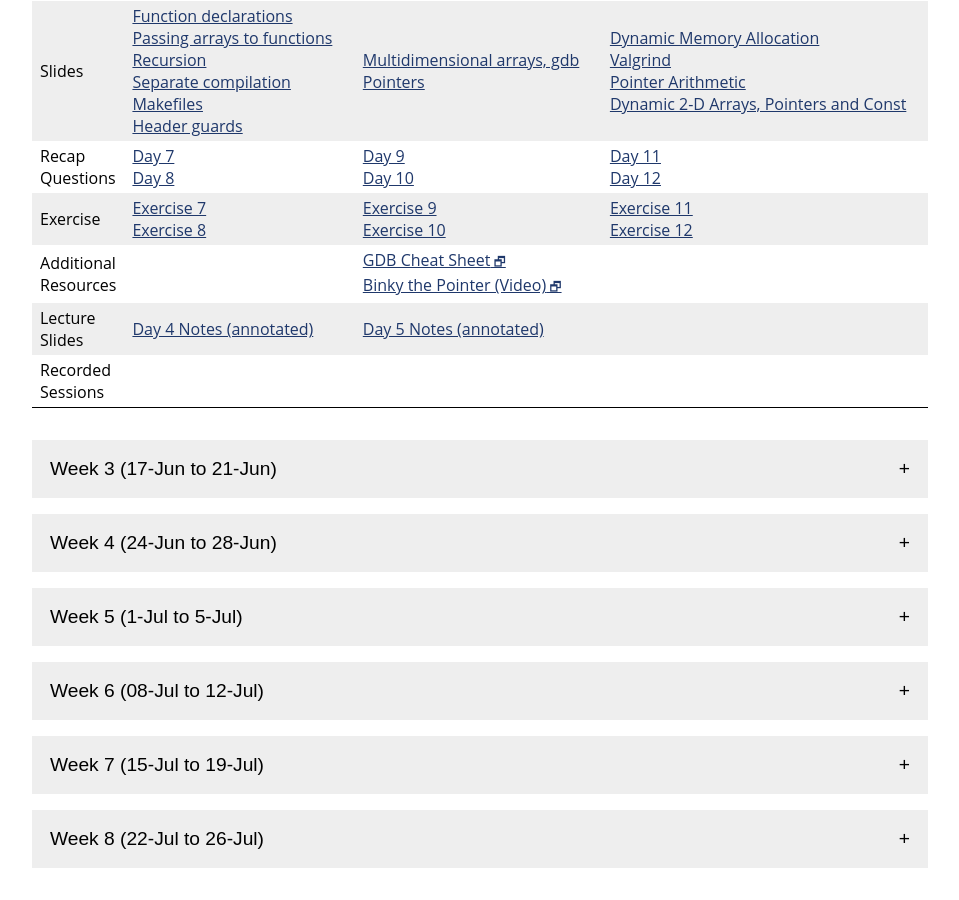
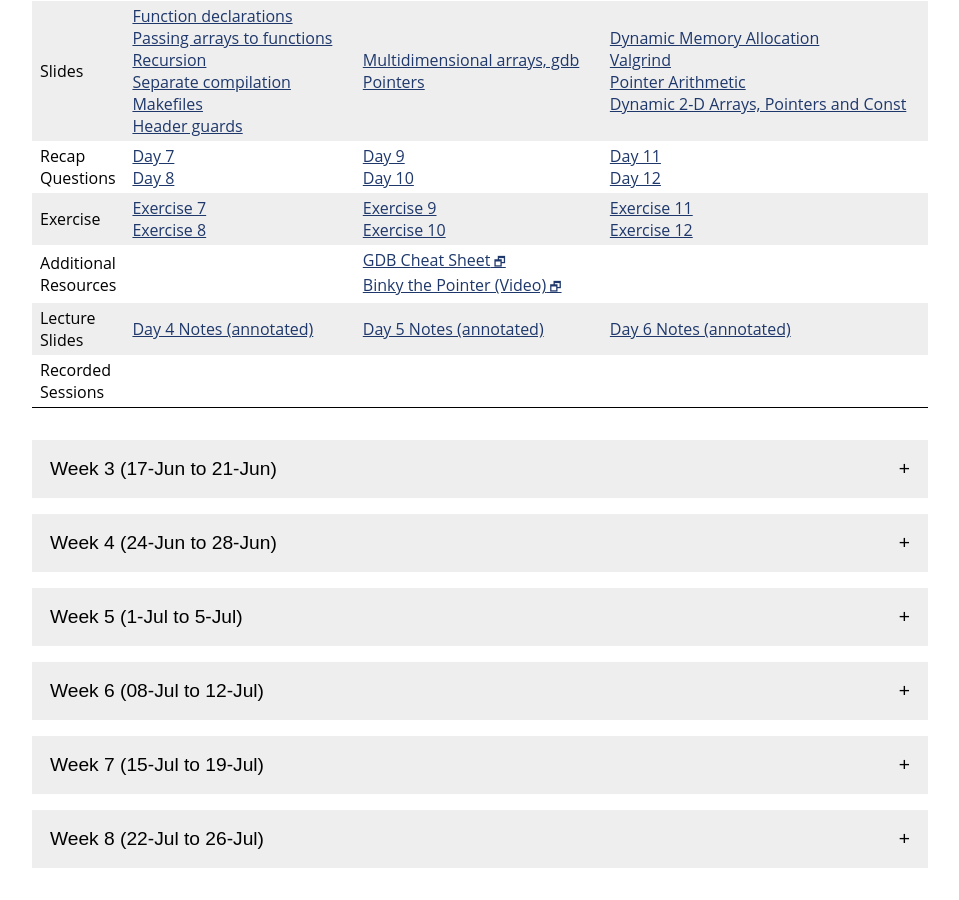
Before and after one commit to jhu-ip/cs220-summer24, a Jekyll site: the page built from material.md, in a window 1280 px wide and 900 px high, scrolled down 613 px. Shown: the whole window, without its empty margins (160-1119 px from the left). Built offline with Jekyll 4.4.1, drawn with Linux system fonts in a browser that asks for light colours.

Commit message:
Add annotated slides for sessio06

```diff
--- a/material.csv
+++ b/material.csv
@@ -92,6 +92,7 @@ Week,Day,Date,Type,Link text,URL
 2,3,14-Jun,Slides,"Dynamic 2-D Arrays, Pointers and Const",slides/day12_more_pointers_dynamic_2d_arrays.pdf
 2,3,14-Jun,Recap,Day 12,questions/day12.html
 2,3,14-Jun,Exercise,Exercise 12,exercise/ex12.html
+2,3,14-Jun,LectureSlides,Day 6 Notes (annotated),slides/summer24_slides/summer24_session06_day11-12_annotated.pdf
 
 
 3,1,17-Jun,Video,Lifetime/Scope,https://jh.hosted.panopto.com/Panopto/Pages/Viewer.aspx?id=6fa78f1f-431c-40ea-95e2-ae230027a663
--- a/material.md
+++ b/material.md
@@ -121,7 +121,7 @@ the materials for that week. Recorded lectures can be found in Canvas in the Pan
       <td>Lecture<br>Slides</td>
       <td><a href='slides/summer24_slides/summer24_session04_day07-08_annotated.pdf'>Day 4 Notes (annotated)</a></td>
       <td><a href='slides/summer24_slides/summer24_session05_day09-10_annotated.pdf'>Day 5 Notes (annotated)</a></td>
-      <td></td>
+      <td><a href='slides/summer24_slides/summer24_session06_day11-12_annotated.pdf'>Day 6 Notes (annotated)</a></td>
     </tr>
     <tr>
       <td>Recorded<br>Sessions</td>
```
Also changed, not shown: 1 other file.
